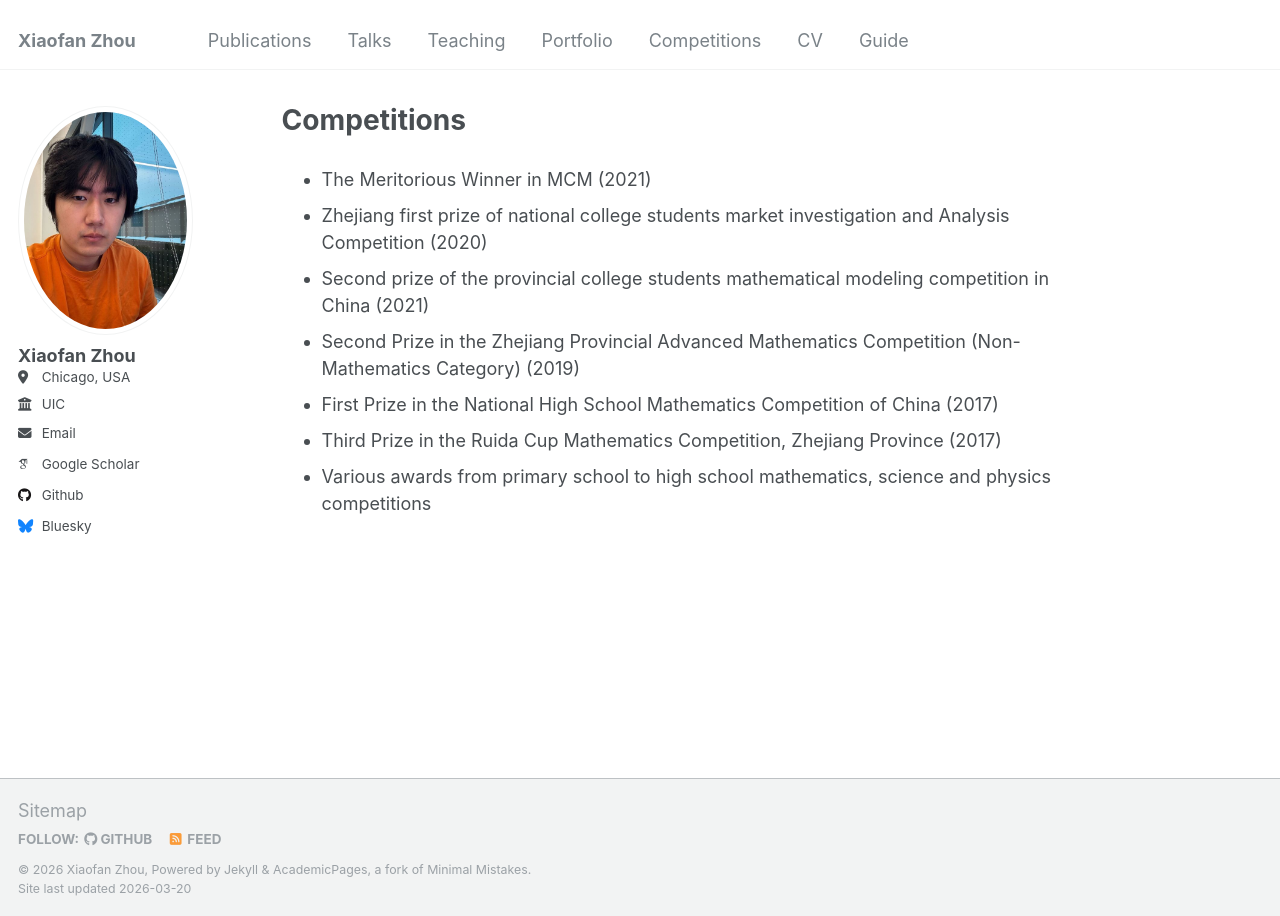
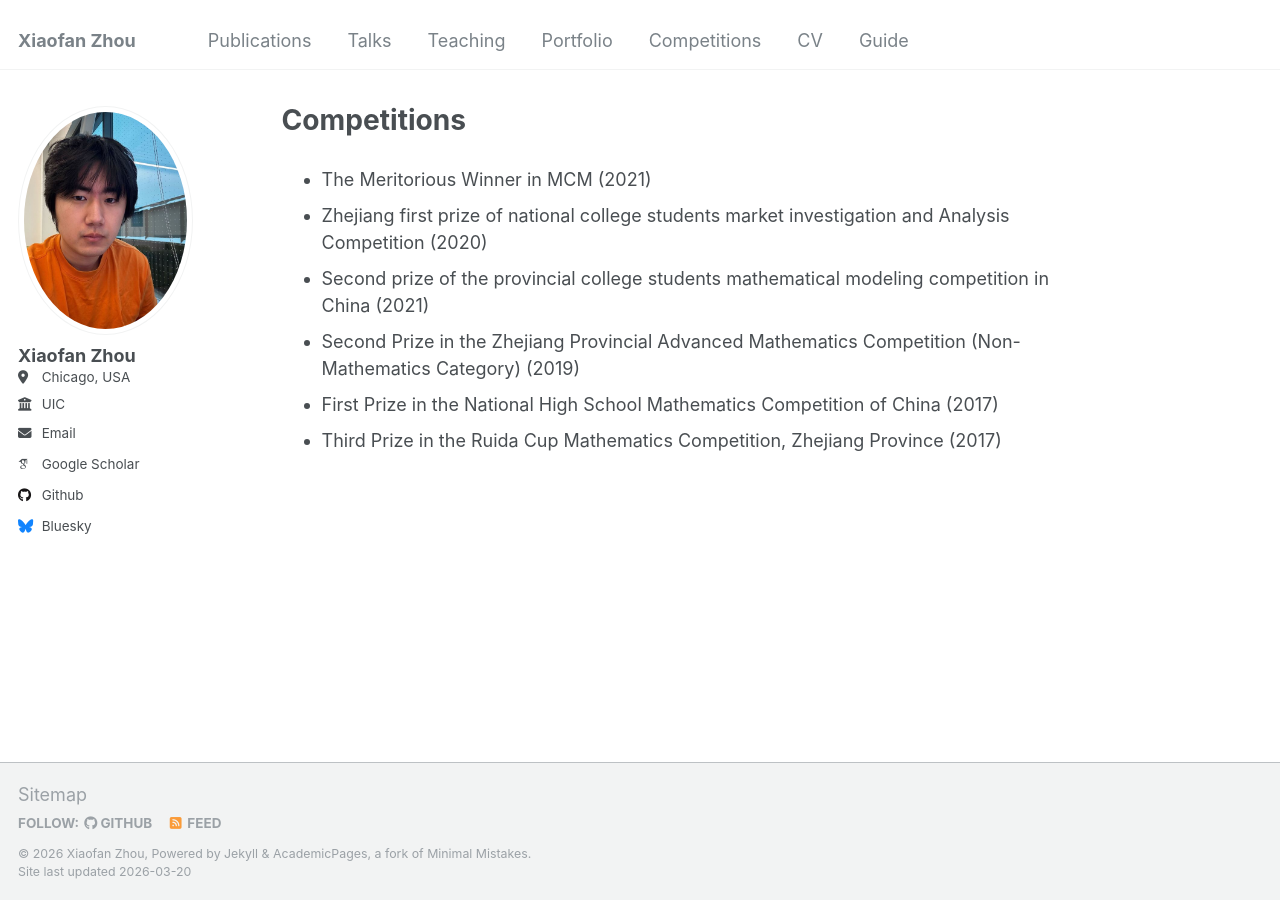
Before and after one commit to AlearZhou/AlearZhou.github.io, a Jekyll site: the page built from _pages/competitions.md, in a window 1280 px wide. Built offline with Jekyll 4.4.1, drawn with Linux system fonts in a browser that asks for light colours; some web fonts are replaced.

Commit message:
Update competitions.md

```diff
--- a/_pages/competitions.md
+++ b/_pages/competitions.md
@@ -11,4 +11,4 @@
 - Second Prize in the Zhejiang Provincial Advanced Mathematics Competition (Non-Mathematics Category) (2019)
 - First Prize in the National High School Mathematics Competition of China (2017)
 - Third Prize in the Ruida Cup Mathematics Competition, Zhejiang Province (2017)
-- Various awards from primary school to high school mathematics, science and physics competitions
+<!-- - Various awards from primary school to high school mathematics, science and physics competitions  -->
```
